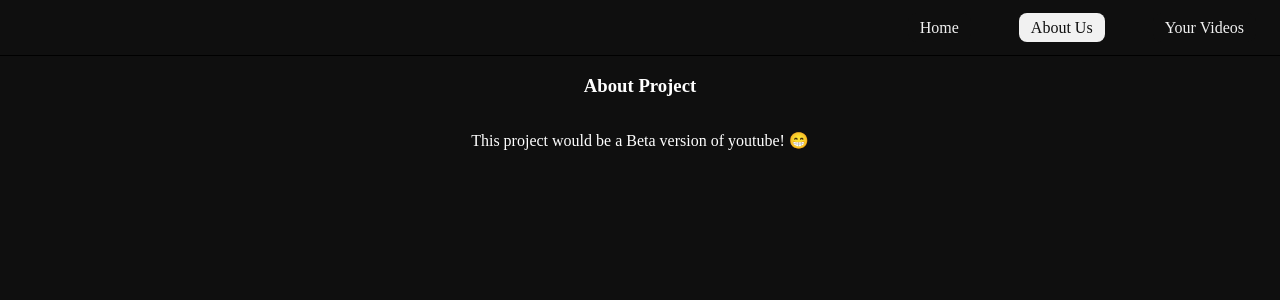
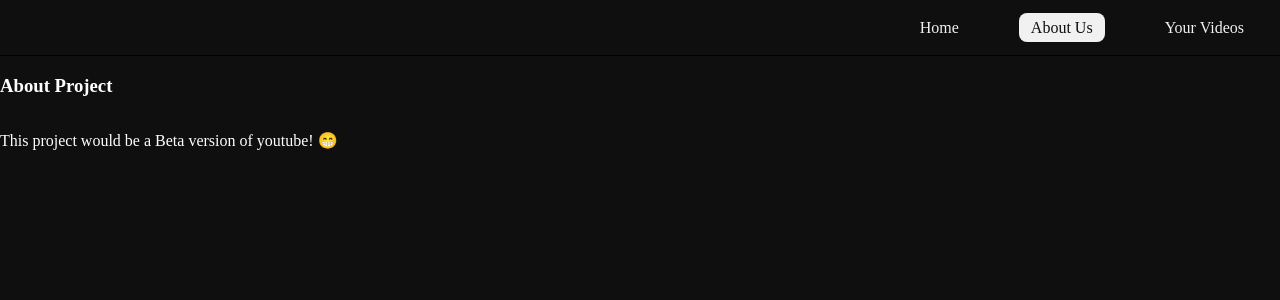
Before and after one commit to dokahp/rs-react, a React (Vite) app: page /about in a window 1280 px wide. Shown: the top 300 px of the page. Built offline with nearby package versions, Linux system fonts and the light colour scheme.

Commit message:
fix: replace style to classname in about page

```diff
--- a/src/pages/About.tsx
+++ b/src/pages/About.tsx
@@ -1,16 +1,9 @@
 import React from 'react';
+import './styles/about.css';
 
 function About() {
   return (
-    <div
-      style={{
-        color: '#fff',
-        display: 'flex',
-        flexDirection: 'column',
-        justifyContent: 'center',
-        alignItems: 'center',
-      }}
-    >
+    <div className="about-page">
       <h3>About Project</h3>
       <p>This project would be a Beta version of youtube! &#128513; </p>
     </div>
--- /dev/null
+++ b/src/pages/styles/about.css
@@ -0,0 +1,7 @@
+.about-page {
+  color: #fff;
+  display: flex;
+  flex-direction: column;
+  justify-content: 'center';
+  align-items: 'center';
+}
```
